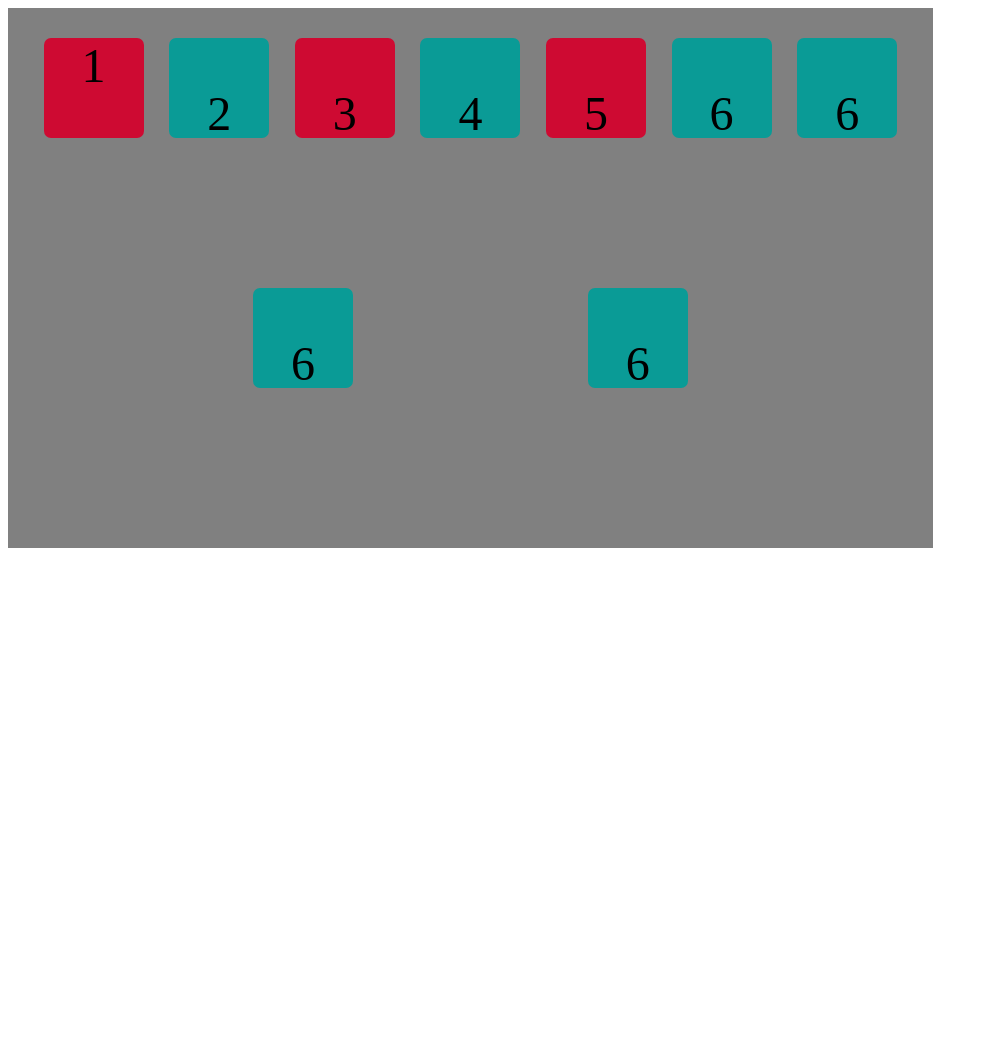
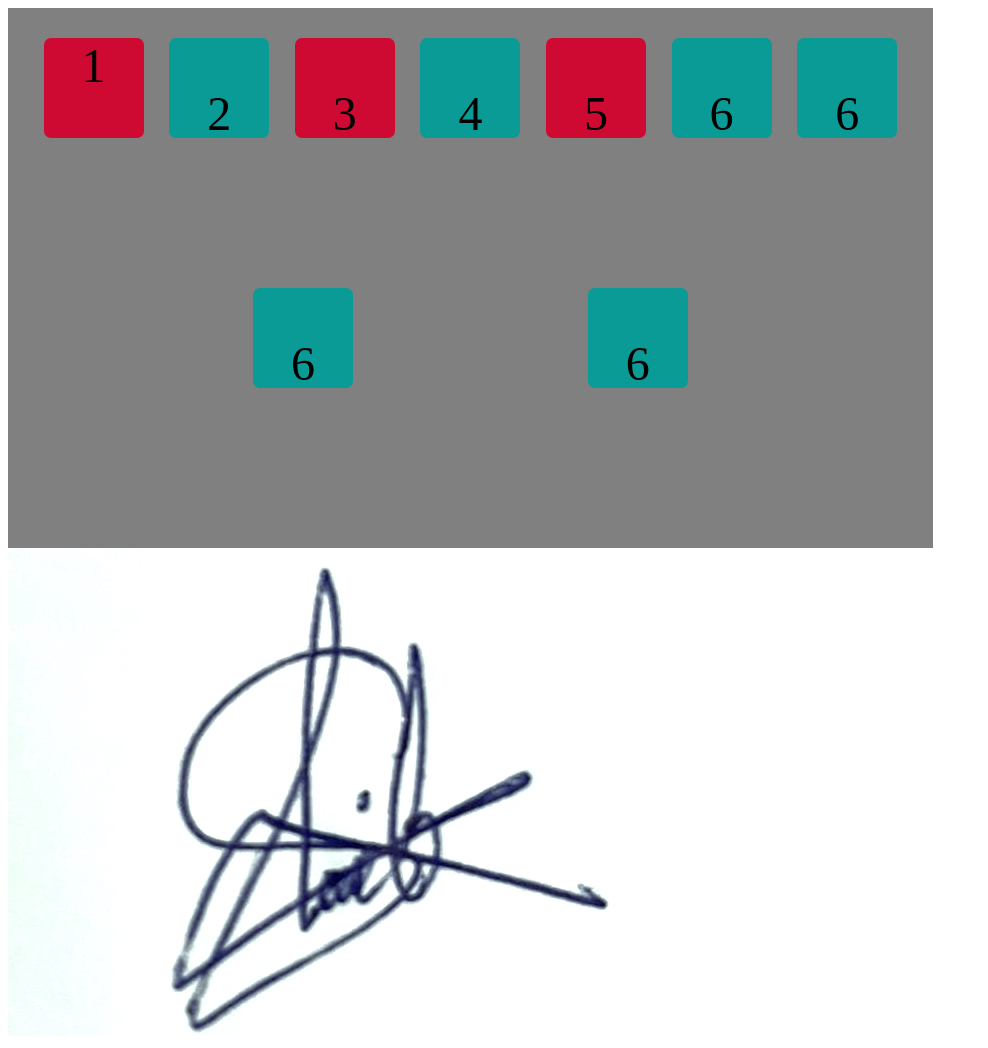
Before and after one commit to Shariful7834/Box_Model, a plain HTML site: page index.html in a window 1280 px wide. Shown: the whole page, without its empty margins (0-988 px from the left). Before the commit the page ends 800 px from the top, so only its background shows below. Drawn offline with Linux system fonts and the light colour scheme.

Commit message:
Added signature

```diff
--- a/index.html
+++ b/index.html
@@ -19,5 +19,8 @@
       <div class="item-six"><p>6</p></div>
       <div class="item-six"><p>6</p></div>
     </div>
+    <div>
+      <img src="Signature2.jpeg" alt="" />
+    </div>
   </body>
 </html>
```
